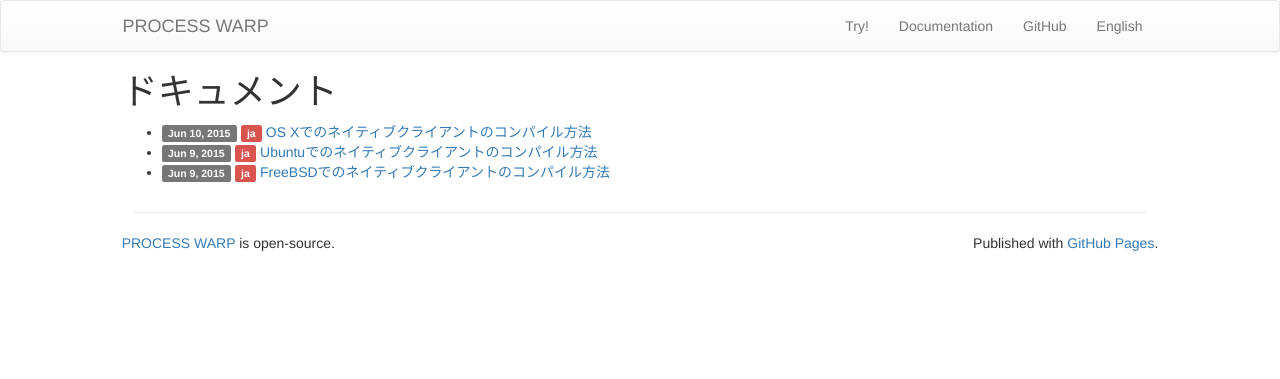
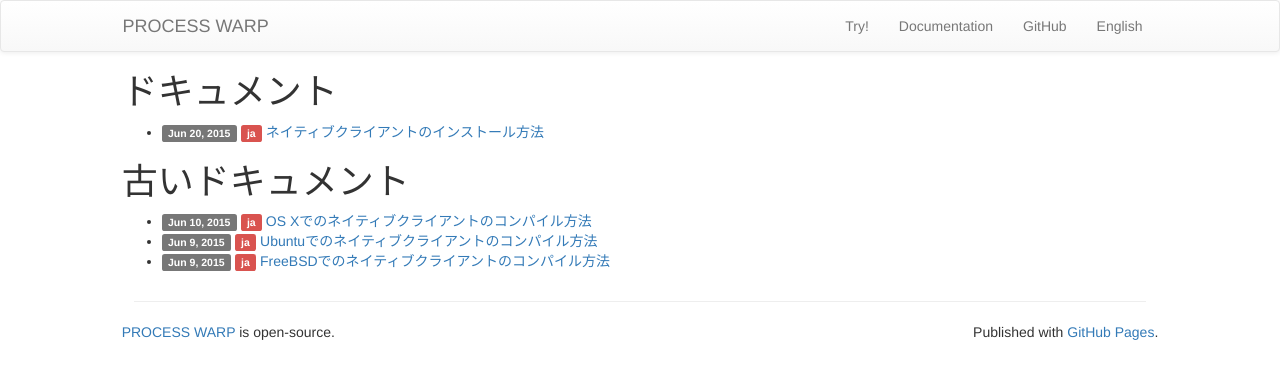
Before and after one commit to processwarp/processwarp.github.io, a Jekyll site: the page built from ja/docs.html, in a window 1280 px wide. Shown: the top 379 px of the page. Built offline with Jekyll 4.4.1, drawn with Linux system fonts in a browser that asks for light colours; nearby versions of some CDN libraries.

Commit message:
get installing simplify

````diff
--- a/_posts/2015-06-09-ja-how_to_compile_on_freebsd.md
+++ b/_posts/2015-06-09-ja-how_to_compile_on_freebsd.md
@@ -3,8 +3,11 @@ layout: post
 title:  FreeBSDでのネイティブクライアントのコンパイル方法
 date:   2015-06-09 17:00:00
 lang:   ja
+obsolute: true
 category: docs
 ---
+
+#### [```このドキュメントは古いものです。「ネイティブクライアントのインストール方法」をご覧ください。```](/docs/2015/06/21/ja-required_install.html)
 
 FreeBSD環境でのネイティブクライアントのコンパイル方法について説明します。
 作業はおおまかに以下の4つの項目にわかれています。
--- a/_posts/2015-06-09-ja-how_to_compile_on_ubuntu.md
+++ b/_posts/2015-06-09-ja-how_to_compile_on_ubuntu.md
@@ -3,8 +3,11 @@ layout: post
 title:  Ubuntuでのネイティブクライアントのコンパイル方法
 date:   2015-06-09 20:00:00
 lang:   ja
+obsolute: true
 category: docs
 ---
+
+#### [```このドキュメントは古いものです。「ネイティブクライアントのインストール方法」をご覧ください。```](/docs/2015/06/21/ja-required_install.html)
 
 Ubuntu環境でのネイティブクライアントのコンパイル方法について説明します。
 作業はおおまかに以下の4つの項目にわかれています。
--- a/_posts/2015-06-10-ja-how_to_compile_on_macosx.md
+++ b/_posts/2015-06-10-ja-how_to_compile_on_macosx.md
@@ -3,8 +3,11 @@ layout: post
 title:  OS Xでのネイティブクライアントのコンパイル方法
 date:   2015-06-10 16:00:00
 lang:   ja
+obsolute: true
 category: docs
 ---
+
+#### [```このドキュメントは古いものです。「ネイティブクライアントのインストール方法」をご覧ください。```](/docs/2015/06/21/ja-required_install.html)
 
 OS X環境でのネイティブクライアントのコンパイル方法について説明します。
 作業はおおまかに以下の4つの項目にわかれています。
--- /dev/null
+++ b/_posts/2015-06-21-ja-required_install.md
@@ -0,0 +1,49 @@
+---
+layout: post
+title:  ネイティブクライアントのインストール方法
+date:   2015-06-20 17:00:00
+lang:   ja
+category: docs
+---
+
+## アカウントの作成
+
+ネイティブクライアントのインストール時に、PROCESS WARPのアカウントを入力します。webからアカウントを持っていない場合は事前に作成してください。
+
+[web版](https://prev.processwarp.org/)のRegisterからアカウントが登録できます。
+
+## ネイティブクライアントのコンパイル
+
+PROCESS WARPのネイティブクライアントは1行でインストールすることができます。
+それぞれの環境でターミナルを起動して、以下のコマンドをコピー、ペーストして実行してください。
+
+インストールの最後に登録したアカウントとデバイス名の入力をします。
+
+### FreeBSD
+
+前提アプリケーションのインストールのため、途中sudoのパスワードが要求されます。
+
+    $ bash -c "$(curl -fsSL https://raw.githubusercontent.com/processwarp/processwarp/master/install/freebsd.sh)"
+
+### Ubuntu
+
+前提アプリケーションのインストールのため、途中sudoのパスワードが要求されます。
+
+    $ bash -c "$(curl -fsSL https://raw.githubusercontent.com/processwarp/processwarp/master/install/ubuntu.sh)"
+
+### MacOSX
+
+Homebrewを利用しています。
+
+    $ sh -c "$(curl -fsSL https://raw.githubusercontent.com/processwarp/processwarp/master/install/darwin.sh)"
+
+## 疎通の確認
+
+作業ディレクトリに実行可能ファイルcoreと、設定ファイルconf.jsonが作成されます。
+設定ファイルを指定して、ネイティブクライアントを起動します。
+
+    $ core -c conf.json
+
+ネイティブクライアントにはGUIがないためWEB版からコントロールする必要があります。
+WEB版へログインし、[Try!に従い](/ja/try)サンプルアプリケーションを実行し、
+ネイティブクライアントへのWarpを実行することで疎通の確認ができます。
--- a/ja/docs.html
+++ b/ja/docs.html
@@ -7,7 +7,7 @@ lang:    ja
 
 <ul class="post-list">
   {% for post in site.posts %}
-  {% if post.category == "docs" %}
+  {% if post.category == "docs" and post.obsolute != true %}
   <li>
     <span class="label label-default">{{ post.date | date: "%b %-d, %Y" }}</span>
     {% if post.lang == "ja" %}
@@ -23,3 +23,24 @@ lang:    ja
   {% endif %}
   {% endfor %}
 </ul>
+
+<h1>古いドキュメント</h1>
+
+<ul class="post-list">
+  {% for post in site.posts %}
+  {% if post.category == "docs" and post.obsolute %}
+  <li>
+    <span class="label label-default">{{ post.date | date: "%b %-d, %Y" }}</span>
+    {% if post.lang == "ja" %}
+    <span class="label label-danger">ja</span>
+    {% elsif post.lang == "en"  %}
+    <span class="label label-primary">en</span>
+    {% else %}
+    <span class="label label-success">{{ post.lang}}</span>
+    {% endif %}
+
+    <a class="post-link" href="{{ post.url | prepend: site.baseurl }}">{{ post.title }}</a>
+  </li>
+  {% endif %}
+  {% endfor %}
+</ul>
````
